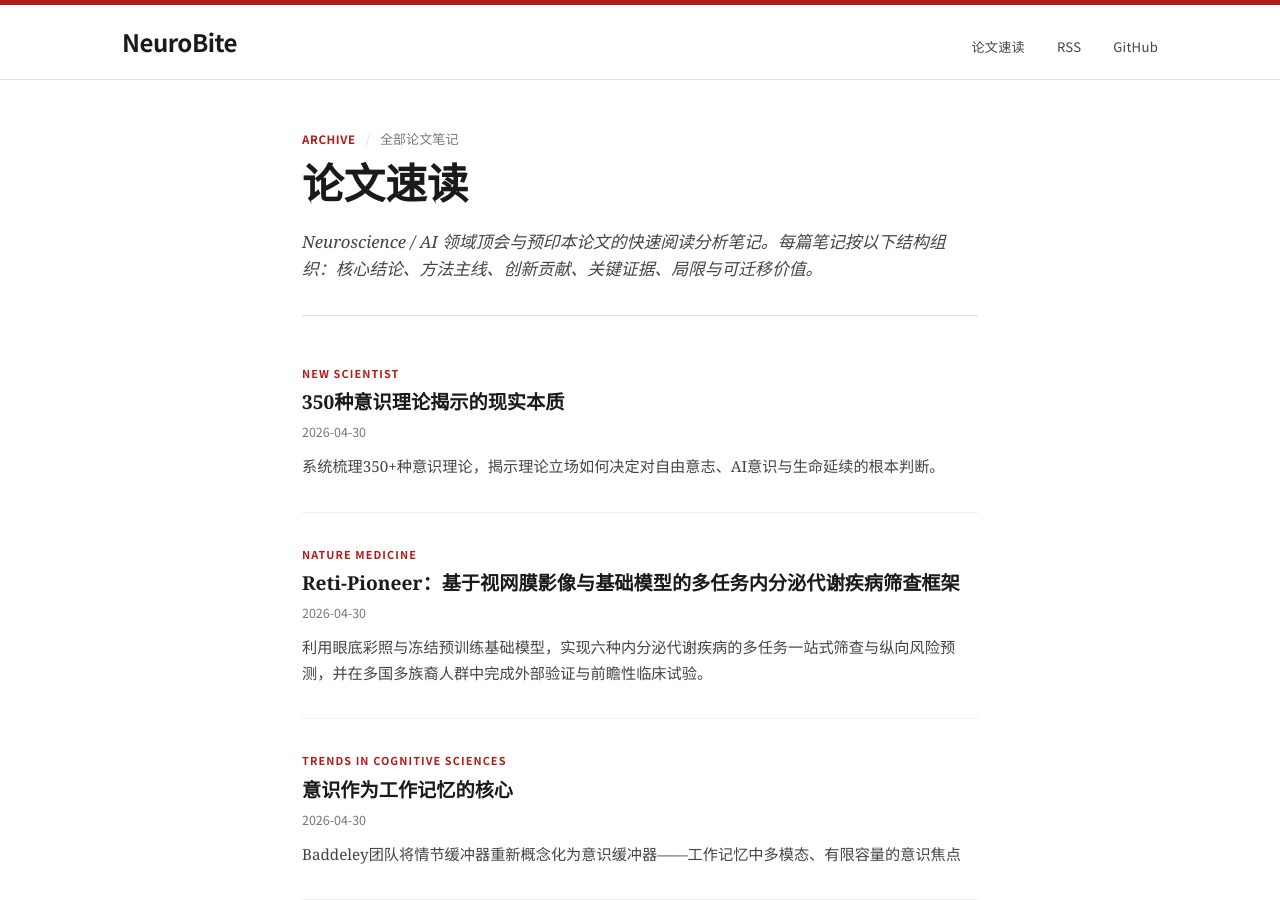
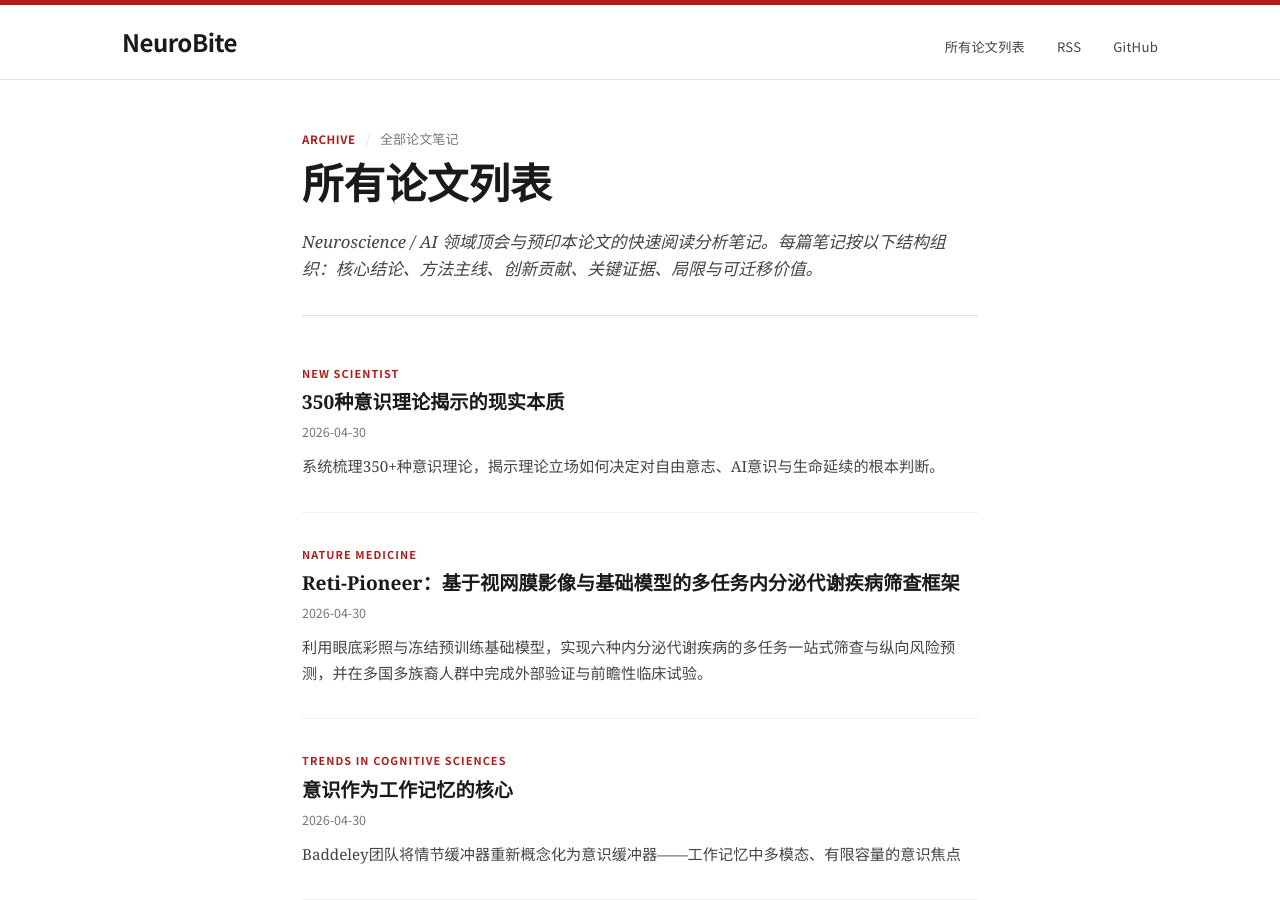
Before and after one commit to tiantiannadaxiong/NeuroBite, a Jekyll site: the page built from 论文速读.md, in a window 1280 px wide and 900 px high. Built offline with Jekyll 4.4.1, drawn with Linux system fonts in a browser that asks for light colours.

Commit message:
rename nav label from 论文速读 to 所有论文列表
Co-Authored-By: Claude Opus 4.7 <noreply@anthropic.com>

```diff
--- a/_layouts/default.html
+++ b/_layouts/default.html
@@ -19,7 +19,7 @@
     <div class="header-inner">
       <a href="{{ '/' | relative_url }}" class="site-brand">NeuroBite</a>
       <nav class="site-nav">
-        <a href="{{ '/papers/' | relative_url }}">论文速读</a>
+        <a href="{{ '/papers/' | relative_url }}">所有论文列表</a>
         <a href="{{ '/feed.xml' | relative_url }}">RSS</a>
         <a href="https://github.com/tiantiannadaxiong/NeuroBite" target="_blank" rel="noopener">GitHub</a>
       </nav>
--- a/论文速读.md
+++ b/论文速读.md
@@ -1,6 +1,6 @@
 ---
 layout: default
-title: 论文速读
+title: 所有论文列表
 permalink: /papers/
 ---
 
@@ -11,7 +11,7 @@ permalink: /papers/
       <span class="sep">/</span>
       <span>全部论文笔记</span>
     </div>
-    <h1>论文速读</h1>
+    <h1>所有论文列表</h1>
     <p class="post-description">Neuroscience / AI 领域顶会与预印本论文的快速阅读分析笔记。每篇笔记按以下结构组织：核心结论、方法主线、创新贡献、关键证据、局限与可迁移价值。</p>
   </header>
 
```
